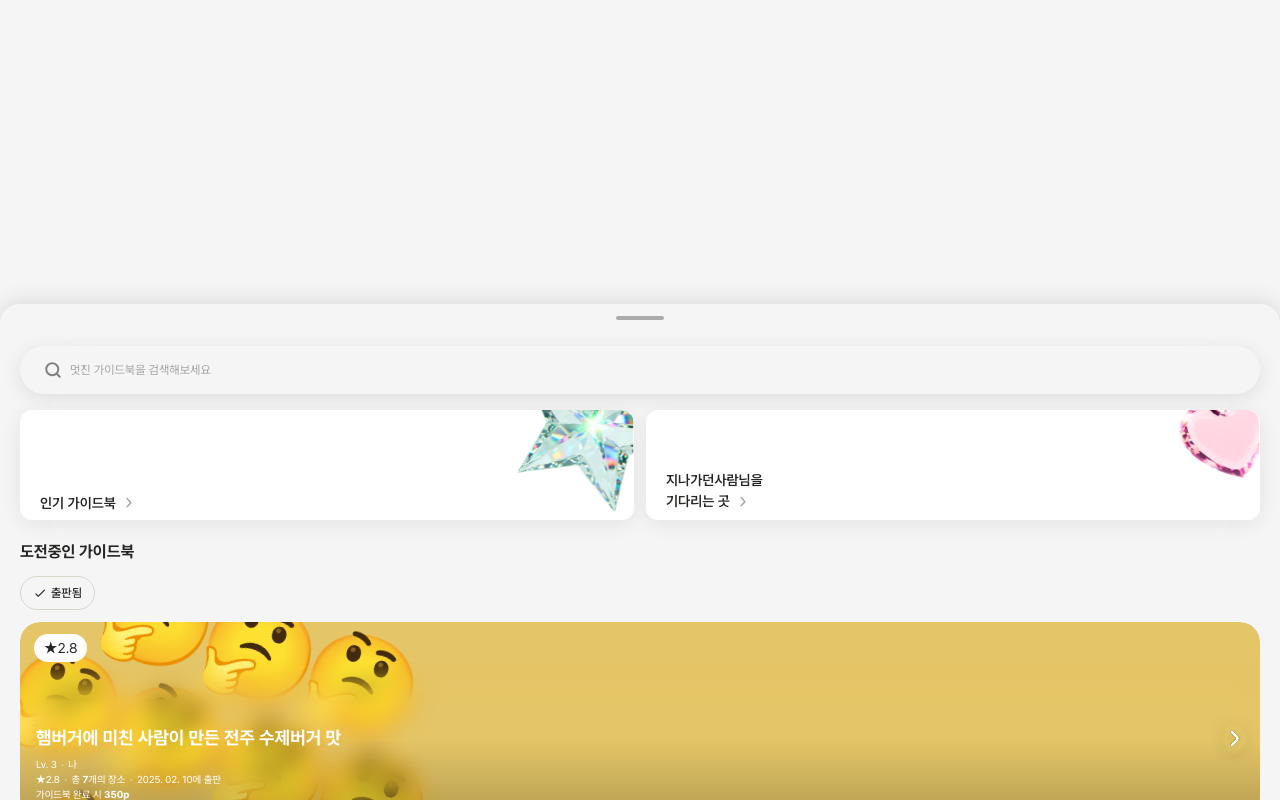
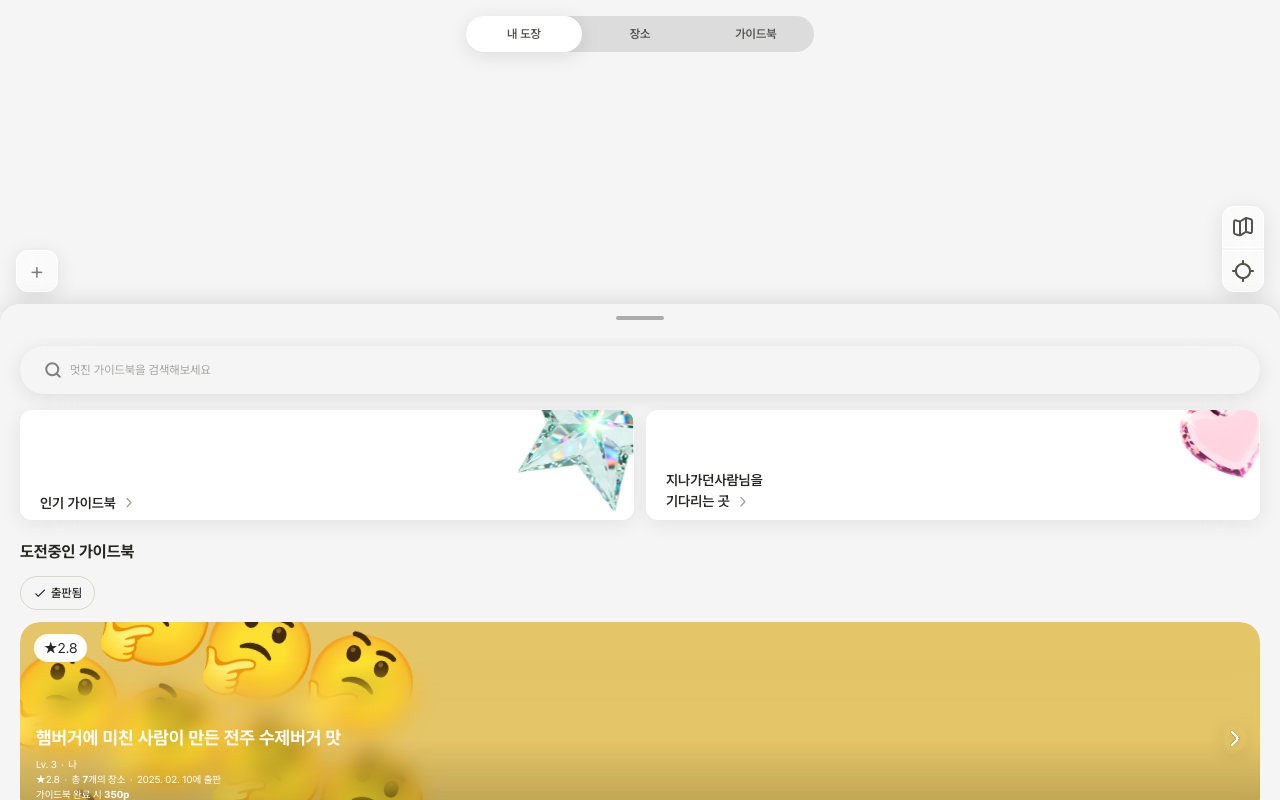
Before and after one commit to Re-Gion-Jidogam/Jidogam-front, a Next.js app: page /map/guidebook in a window 1280 px wide. Built offline with nearby package versions, Linux system fonts and the light colour scheme.

Commit message:
Feat: SegmentGroup, MapControlButton 컴포넌트를 가이드북 페이지에 추가

```diff
--- a/src/app/map/guidebook/page.tsx
+++ b/src/app/map/guidebook/page.tsx
@@ -3,7 +3,9 @@
 import { useState } from "react";
 
 import { GuidebookCard } from "@/components/GuidebookCard";
+import MapControlButton from "@/components/MapControlButton";
 import SearchBar from "@/components/SearchBar";
+import SegmentGroup from "@/components/SegmentGroup";
 import ToggleGroup from "@/components/ToggleGroup";
 
 import BannerCard from "./_components/BannerCard";
@@ -29,6 +31,30 @@ export default function GuidebookPage() {
 
   return (
     <>
+      <div className="fixed top-4 left-0 right-0 z-50 flex justify-center">
+        <SegmentGroup
+          segments={[
+            { label: "내 도장", url: "stamp" },
+            { label: "장소", url: "map" },
+            { label: "가이드북", url: "guidebook" },
+          ]}
+        />
+      </div>
+
+      <button
+        onClick={() => setIsCreateSheetOpen(true)}
+        aria-label="가이드북 만들기"
+        className="fixed left-4 bottom-[calc(62vh+12px)] z-50 w-[42px] h-[42px] flex items-center justify-center rounded-xl bg-white/50 border border-white shadow-[0px_4px_20px_0px_#0000001A] backdrop-blur-[10px] text-2xl font-light text-gray-700 leading-none cursor-pointer"
+      >
+        +
+      </button>
+
+      <MapControlButton
+        variant="double"
+        onLocationClick={() => {}}
+        className="fixed right-4 bottom-[calc(62vh+12px)] z-50"
+      />
+
       <div className="fixed bottom-0 left-0 right-0 h-[62vh] z-50 flex flex-col bg-[#F5F5F5]/80 backdrop-blur-2xl rounded-t-[20px] shadow-[0px_-4px_20px_0px_rgba(0,0,0,0.1)]">
         <div className="relative flex justify-center items-start pb-[18px]">
           <div className="w-12 h-1 bg-black/30 rounded-[10px] mt-3" />
@@ -40,15 +66,10 @@ export default function GuidebookPage() {
           </div>
 
           <div className="flex gap-3 px-5 pb-5">
-            <BannerCard
-              image={BannerStar}
-              label="인기 가이드북"
-              variant="star"
-            />
+            <BannerCard image={BannerStar} variant="star" />
             <BannerCard
               image={BannerHeart}
               label="지나가던사람님을"
-              secondLine="기다리는 곳"
               variant="heart"
             />
           </div>
@@ -73,7 +94,7 @@ export default function GuidebookPage() {
                   type="horizontal"
                   headerType="rating"
                   guidebook={guidebook}
-                  className="!w-full"
+                  className="w-full!"
                 />
               ))}
             </div>
--- a/src/components/MapControlButton.tsx
+++ b/src/components/MapControlButton.tsx
@@ -9,6 +9,7 @@ interface MapControlButtonProps {
   onMapClick?: () => void;
   locationAriaLabel?: string;
   mapAriaLabel?: string;
+  className?: string;
 }
 
 export default function MapControlButton({
@@ -17,6 +18,7 @@ export default function MapControlButton({
   onMapClick,
   locationAriaLabel,
   mapAriaLabel,
+  className,
 }: MapControlButtonProps) {
   const isDouble = variant === "double";
 
@@ -40,6 +42,7 @@ export default function MapControlButton({
         isDouble
           ? "w-[42px] h-[86px] gap-0.5 backdrop-blur-[10px]"
           : "w-[42px] h-[42px]",
+        className,
       )}
     >
       {isDouble && (
```
